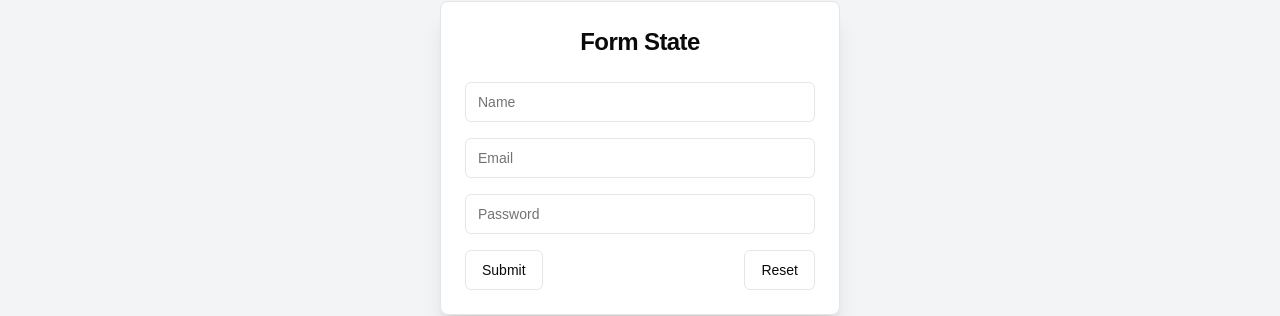
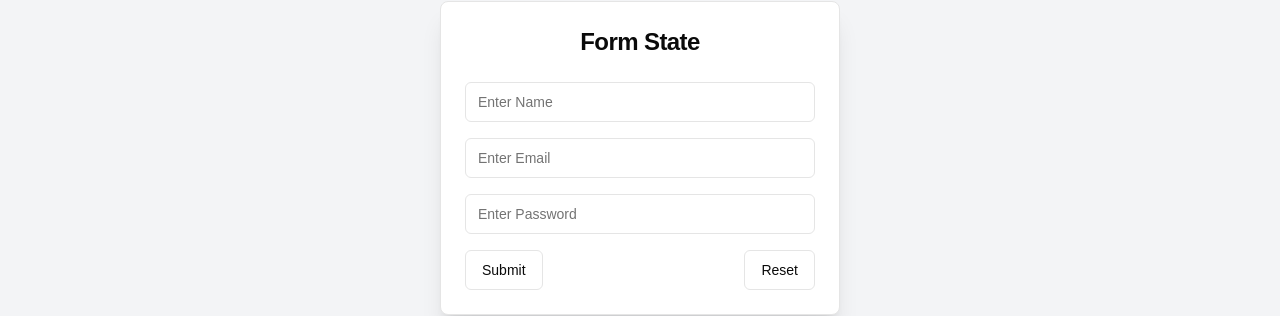
Before and after one commit to 1hirak/ProjectDisplay, a Next.js app: page /MultiInputFormStateManager in a window 1280 px wide. Shown: the part 307-623 px from the top of the page. Built offline with nearby package versions, Linux system fonts and the light colour scheme.

Commit message:
[solved /w some errors]

```diff
--- a/src/app/MultiInputFormStateManager/page.jsx
+++ b/src/app/MultiInputFormStateManager/page.jsx
@@ -1,47 +1,101 @@
-'use client'
-
+"use client";
+import { React } from "react";
 import { useReducer } from "react";
 import { Card, CardContent, CardHeader, CardTitle } from "@/components/ui/card";
 import { Button } from "@/components/ui/button";
 import { Input } from "@/components/ui/input";
 
+
+const initialState = {
+  name: "",
+  email: "",
+  password: "",
+};
+
+const reducer = (state, action) => {
+
+
+  switch (action.type) {
+    case "name":
+      return { ...state, name: action.payload };
+    case "email":
+      return { ...state, email: action.payload };
+    case "password":
+      return { ...state, password: action.payload };
+
+
+    case "reset":
+      return initialState;
+
+    default:
+      return state;
+  }
+};
+
 export default function MultiInputForm() {
-  // Add useReducer here
+  const [state, dispatch] = useReducer(reducer, initialState);
+
+  const onSubmit = ()=>{
+    alert(
+        `Name: ${state.name}, Email: ${state.email}, Password: ${state.password}`
+      );
+  }
 
   return (
     <div className="flex justify-center items-center min-h-screen bg-gray-100">
       <Card className="w-[400px] shadow-xl">
         <CardHeader>
-          <CardTitle className="text-center text-2xl font-bold">Form State</CardTitle>
+          <CardTitle className="text-center text-2xl font-bold">
+            Form State
+          </CardTitle>
         </CardHeader>
         <CardContent>
           {/* Input Fields */}
           <div className="space-y-4">
             <Input
-              placeholder="Name"
-              onChange={(e) => { /* Dispatch name update */ }}
+              placeholder="Enter Name"
+              value={state.name}
+              onChange={(e) =>
+                dispatch({ type: "name", payload: e.target.value })
+              }
             />
             <Input
-              placeholder="Email"
+              placeholder="Enter Email"
               type="email"
-              onChange={(e) => { /* Dispatch email update */ }}
+              value={state.email}
+              autoComplete="off"
+              onChange={(e) =>
+                dispatch({ type: "email", payload: e.target.value })
+              }
             />
             <Input
-              placeholder="Password"
-              type="text"
-              onChange={(e) => { /* Dispatch password update */ }}
+              placeholder="Enter Password"
+              type="password"
+              value={state.password}
+              onChange={(e) =>
+                dispatch({ type: "password", payload: e.target.value })
+              }
             />
           </div>
 
           {/* Submit and Reset */}
           <div className="flex justify-between mt-4">
-            <Button onClick={() => { /* Dispatch submit */ }} variant="outline">
+            <Button
+              onClick={() => onSubmit()}
+              variant="outline"
+            >
               Submit
             </Button>
-            <Button onClick={() => { /* Dispatch reset */ }} variant="outline">
+            <Button
+              onClick={() => {
+                dispatch({ type: "reset" });
+              }}
+              variant="outline"
+            >
               Reset
             </Button>
           </div>
+
         </CardContent>
       </Card>
     </div>
--- a/src/components/navbar.jsx
+++ b/src/components/navbar.jsx
@@ -122,7 +122,7 @@ export function Navbar() {
 
                   variant="ghost"
                   className="w-full justify-start hover:bg-gray-100 dark:hover:bg-gray-800"
-                > <Link href="/MultiInputFormStateManager">Multi-Input Form State Manager</Link>
+                > <Link href="/MultiInputFormStateManager">Multi-Input Form Stmangr</Link>
 
                 </Button>
               </Card>
```
Also changed, not shown: src/app/page.jsx (+4 -7 lines).
